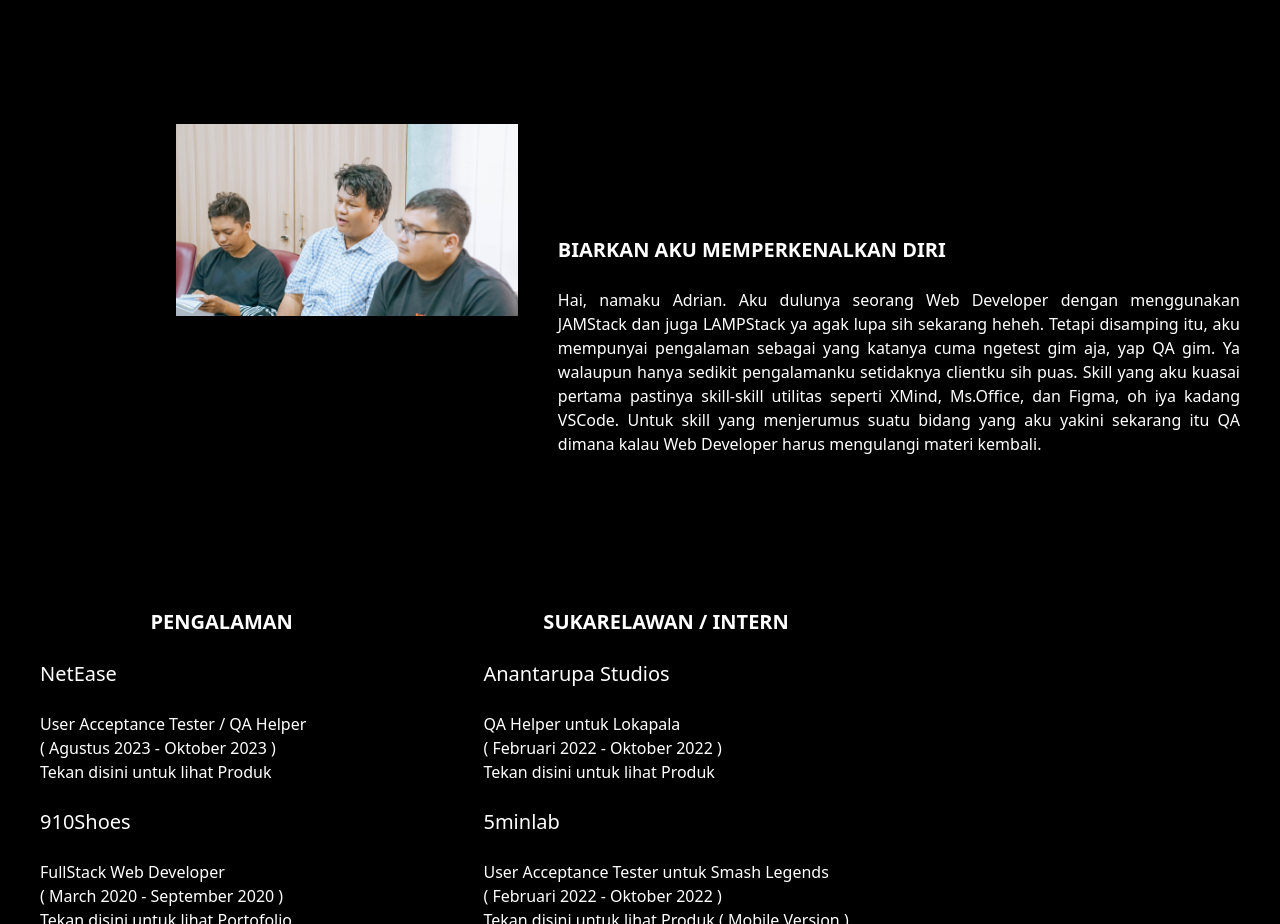
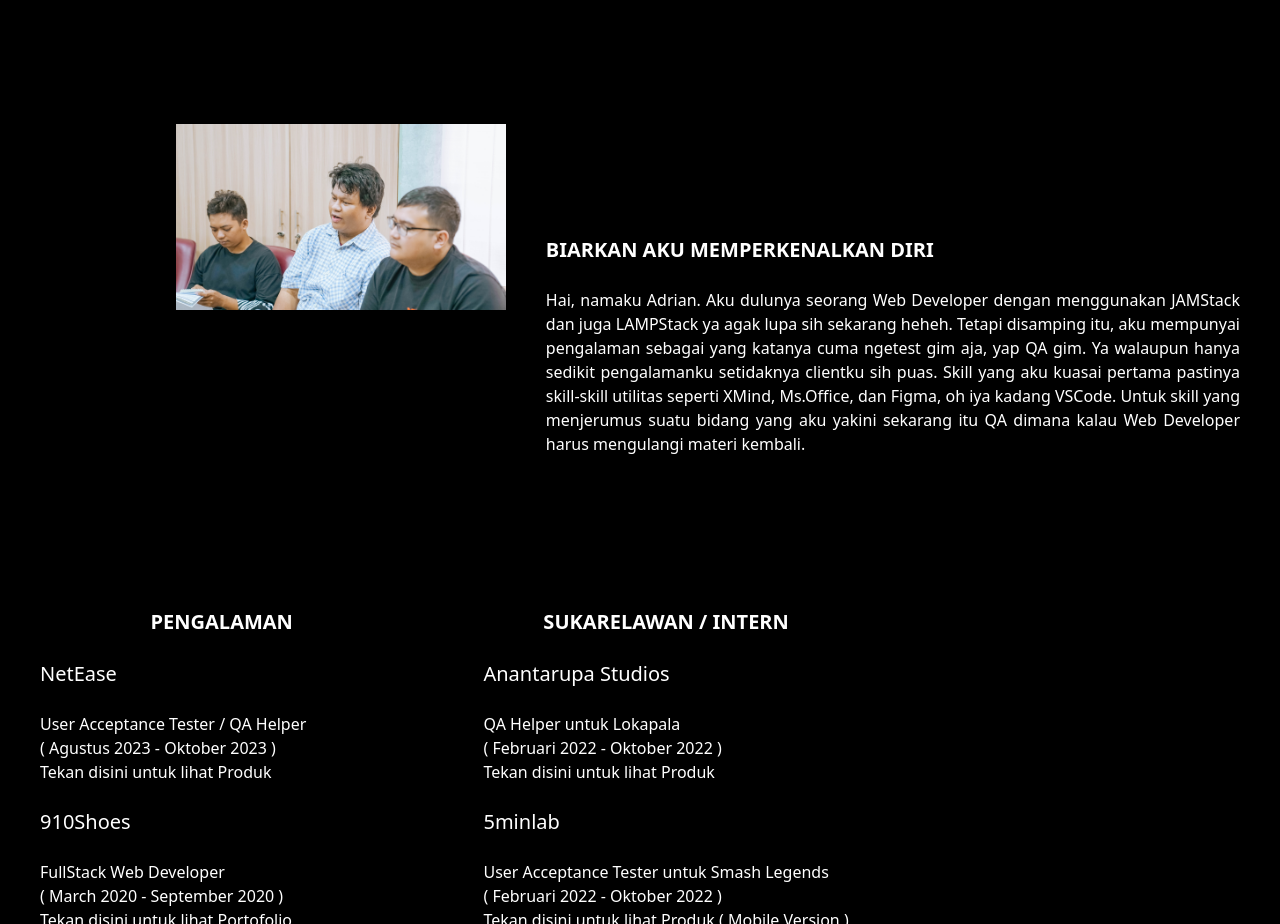
Before and after one commit to adrianfile/own-website-resume, a Gatsby site: page / in a window 1280 px wide. Shown: the part 900-1824 px from the top of the page. Built offline with nearby package versions, Linux system fonts and the light colour scheme; Gatsby itself is replaced by a stand-in of ours.

Commit message:
Update index.js

```diff
--- a/src/pages/index.js
+++ b/src/pages/index.js
@@ -31,7 +31,7 @@ const IndexPage = () => (
         <div className="xl:ml-44 hidden xl:block overflow-hidden">
           <StaticImage
             src="../images/DSC09768.jpg"
-            width={2000}
+            width={1900}
           />
         </div>
         <div className="xl:items-center xl:mt-28">
```
